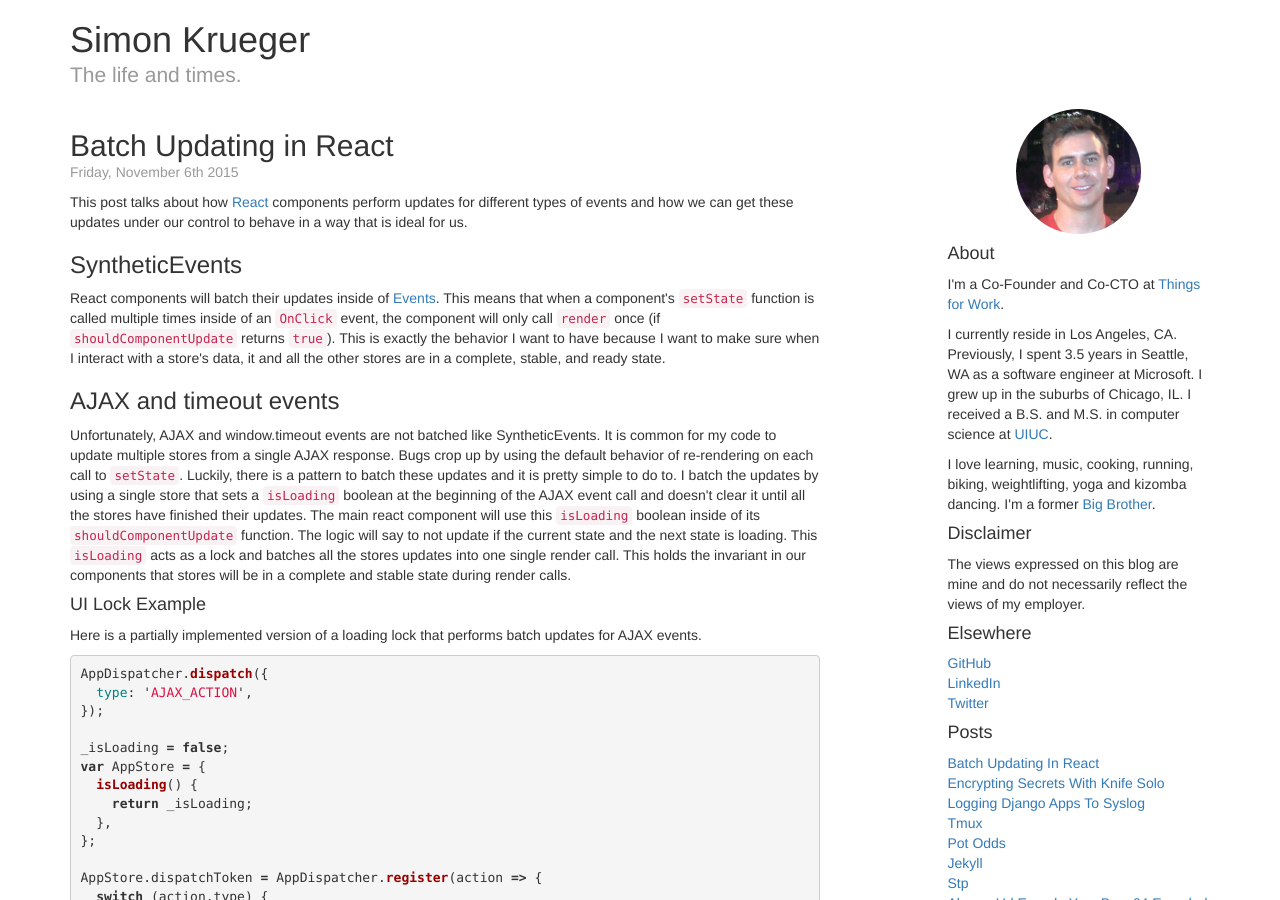
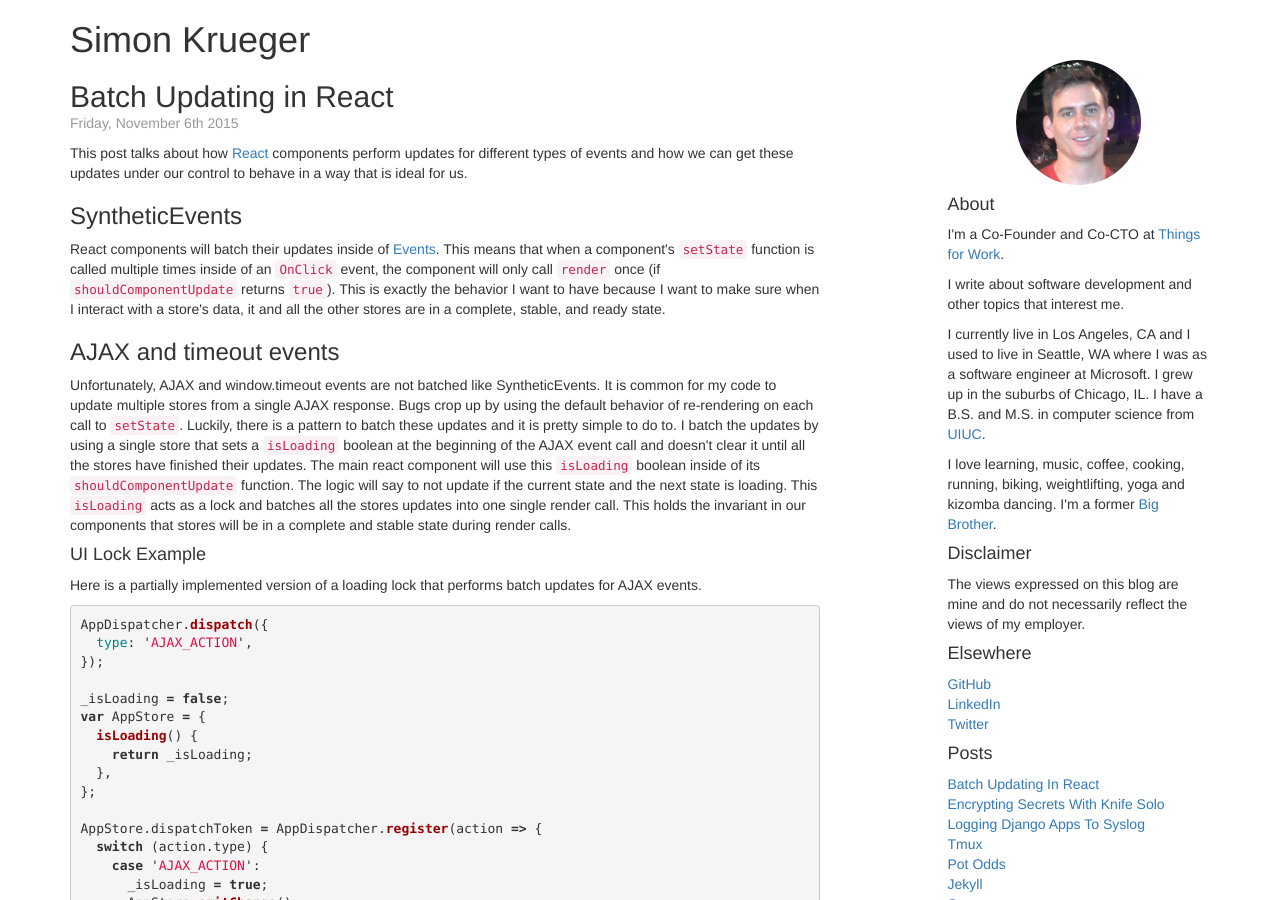
Before and after one commit to skrueger/skrueger.github.io, a Jekyll site: the page built from index.html, in a window 1280 px wide and 900 px high. Built offline with Jekyll 4.4.1, drawn with Linux system fonts in a browser that asks for light colours; nearby versions of some CDN libraries; the list of posts is cut into pages by our own code.

Commit message:
Remove description and change about section

```diff
--- a/_layouts/default.html
+++ b/_layouts/default.html
@@ -14,7 +14,7 @@
     <div class="container">
       <div class="header">
         <h1 class="header-title">Simon Krueger</h1>
-        <p class="lead header-description">The life and times.<p>
+        <!-- TODO: Add better header description. p class="lead header-description"><p-->
       </div>
       <div class="row">
         <div class="col-sm-8 main">
@@ -25,9 +25,10 @@
             <img alt="A head shot of me, Simon Krueger" src="/images/about.jpg" class="img-circle sidebar-module-about-img" />
             <h4>About</h4>
             <p>I'm a Co-Founder and Co-CTO at <a href="https://www.thingsforwork.com">Things for Work</a>.</p>
-            <p>I currently reside in Los Angeles, CA. Previously, I spent 3.5 years in Seattle, WA as a software engineer at Microsoft.
-               I grew up in the suburbs of Chicago, IL.  I received a B.S. and M.S. in computer science at <a href="http://cs.illinois.edu/">UIUC</a>.</p>
-            <p>I love learning, music, cooking, running, biking, weightlifting, yoga and kizomba dancing. I'm a former <a href="https://www.bbbsps.org/">Big Brother</a>.</p>
+            <p>I write about software development and other topics that interest me.</p>
+            <p>I currently live in Los Angeles, CA and I used to live in Seattle, WA where I was as a software engineer at Microsoft.
+               I grew up in the suburbs of Chicago, IL.  I have a B.S. and M.S. in computer science from <a href="http://cs.illinois.edu/">UIUC</a>.</p>
+            <p>I love learning, music, coffee, cooking, running, biking, weightlifting, yoga and kizomba dancing. I'm a former <a href="https://www.bbbsps.org/">Big Brother</a>.</p>
           </div>
           <div class="sidebar-module">
             <h4>Disclaimer</h4>
```
